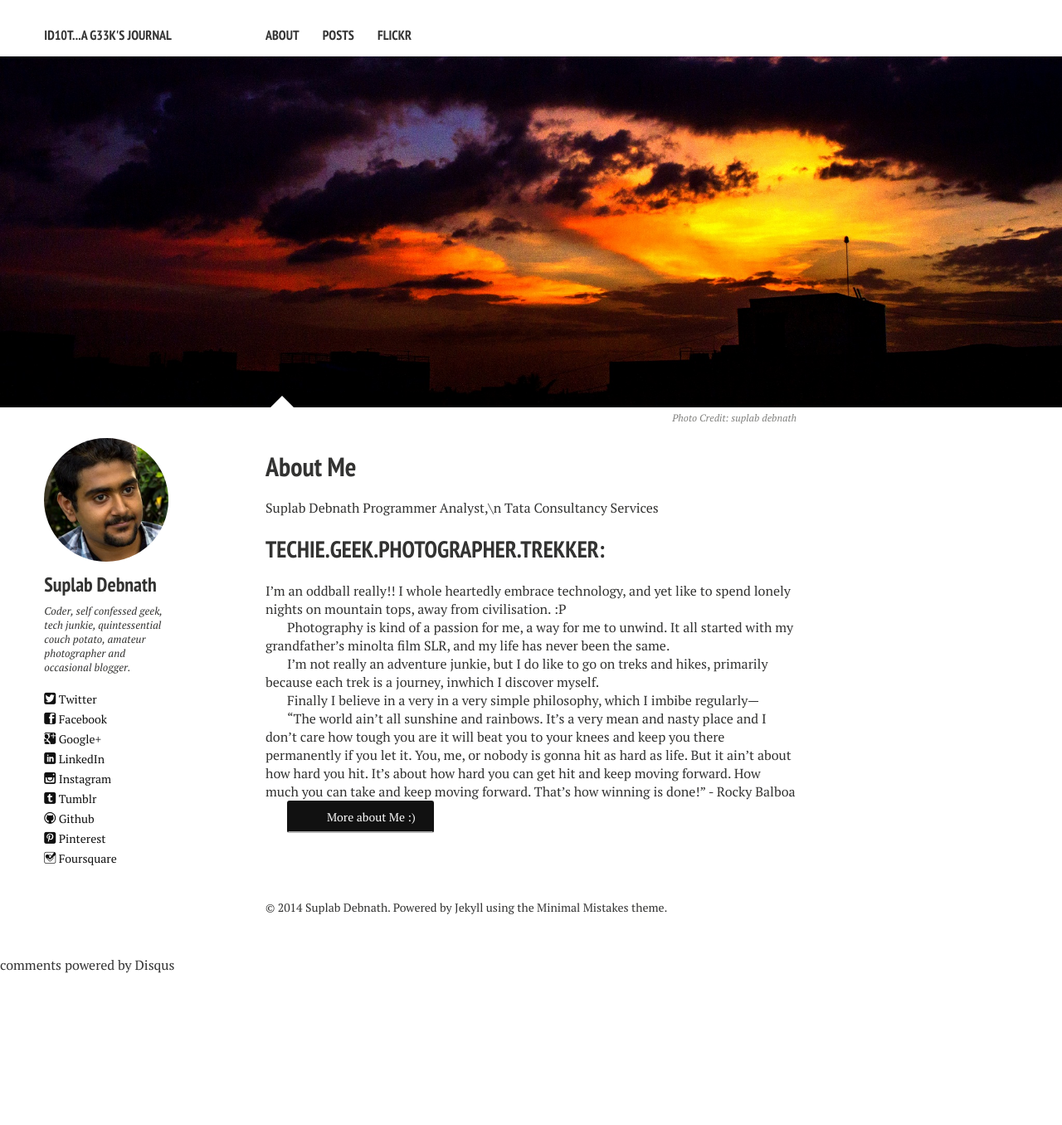
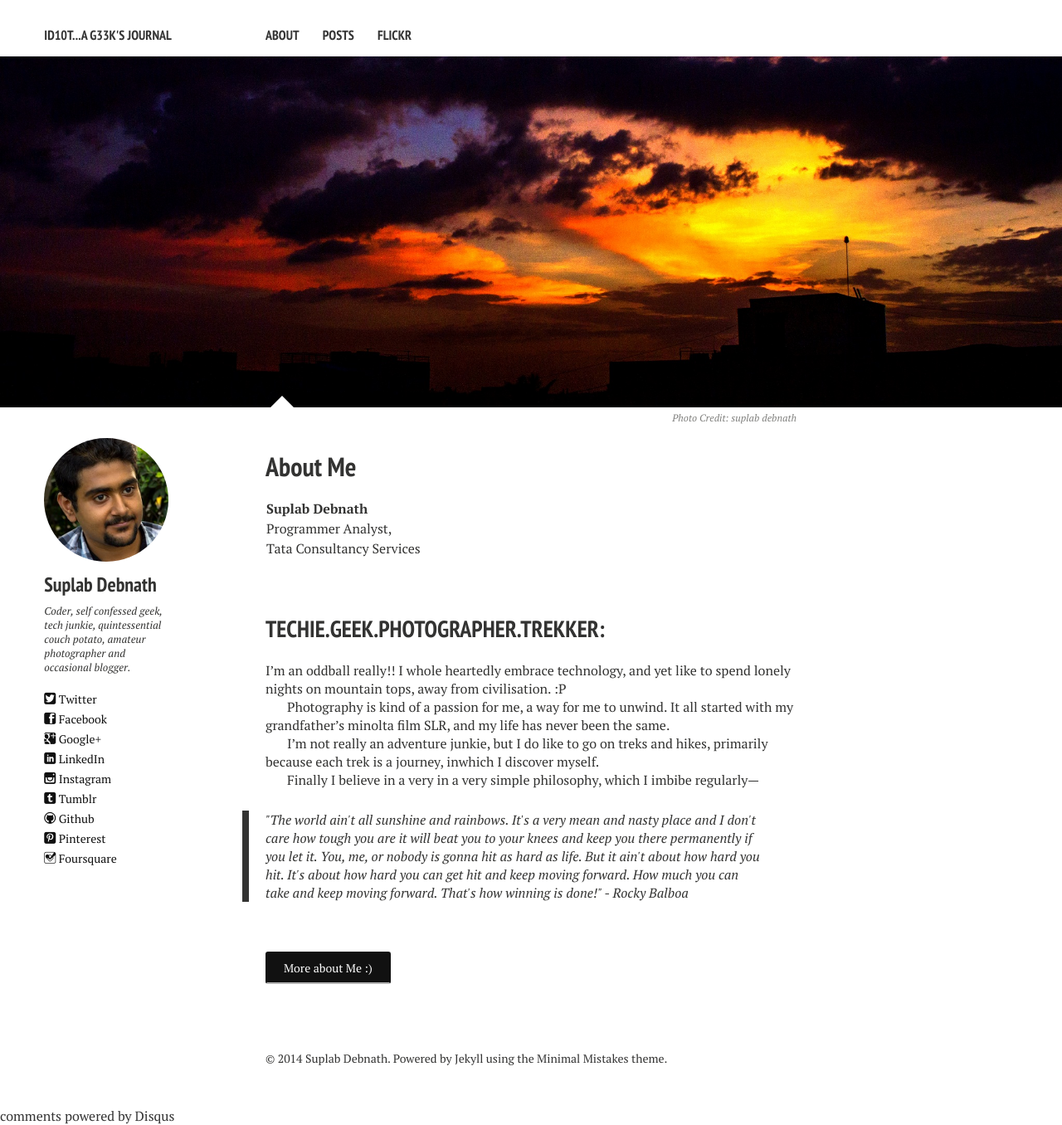
Before and after one commit to suplab/suplab.github.com, a Jekyll site: the page built from about.md, in a window 1280 px wide. Shown: the whole page at 83% size. Built offline with Jekyll 4.4.1, drawn with Linux system fonts in a browser that asks for light colours; nearby versions of some CDN libraries; comment, search, counter and statistics services are not loaded; before the commit the page ends 1174 px from its top, so only the background shows below that.

Commit message:
Update about.md

```diff
--- a/about.md
+++ b/about.md
@@ -12,13 +12,16 @@ image:
   creditlink: #
 ---
 
-Suplab Debnath
-Programmer Analyst,\n
-Tata Consultancy Services
+<table>
+<tr align="left"><th>Suplab Debnath</th></tr>
+<tr><td>Programmer Analyst,</td></tr>
+<tr><td>Tata Consultancy Services</td></tr>
+</table>
+<br />
 
 ## TECHIE.GEEK.PHOTOGRAPHER.TREKKER:
 
-I'm an oddball really!! I whole heartedly embrace technology, and yet like to spend lonely nights on mountain tops, away from civilisation. :P
+  I'm an oddball really!! I whole heartedly embrace technology, and yet like to spend lonely nights on mountain tops, away from civilisation. :P
 
 Photography is kind of a passion for me, a way for me to unwind. It all started with my grandfather's minolta film SLR, and my life has never been the same.
 
@@ -26,7 +29,7 @@ I'm not really an adventure junkie, but I do like to go on treks and hikes, prim
 
 Finally I believe in a very in a very simple philosophy, which I imbibe regularly---
 
-"The world ain't all sunshine and rainbows. It's a very mean and nasty place and I don't care how tough you are it will beat you to your knees and keep you there permanently if you let it. You, me, or nobody is gonna hit as hard as life. But it ain't about how hard you hit. It's about how hard you can get hit and keep moving forward. How much you can take and keep moving forward. That's how winning is done!" - Rocky Balboa
+<blockquote>"The world ain't all sunshine and rainbows. It's a very mean and nasty place and I don't care how tough you are it will beat you to your knees and keep you there permanently if you let it. You, me, or nobody is gonna hit as hard as life. But it ain't about how hard you hit. It's about how hard you can get hit and keep moving forward. How much you can take and keep moving forward. That's how winning is done!" - Rocky Balboa</blockquote>
 
-
+<br /><br />
 <a markdown="0" href="#" class="btn">More about Me :)</a>
```
